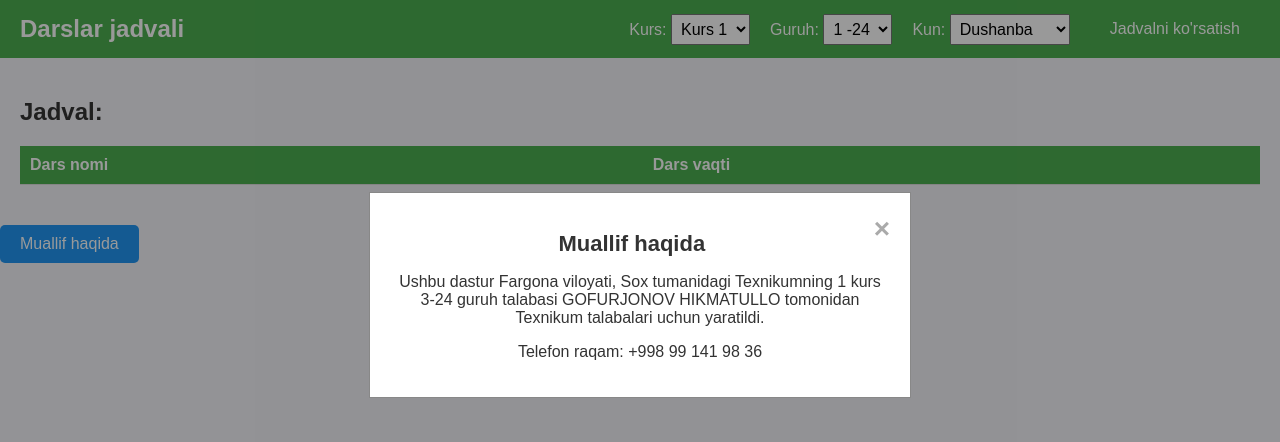
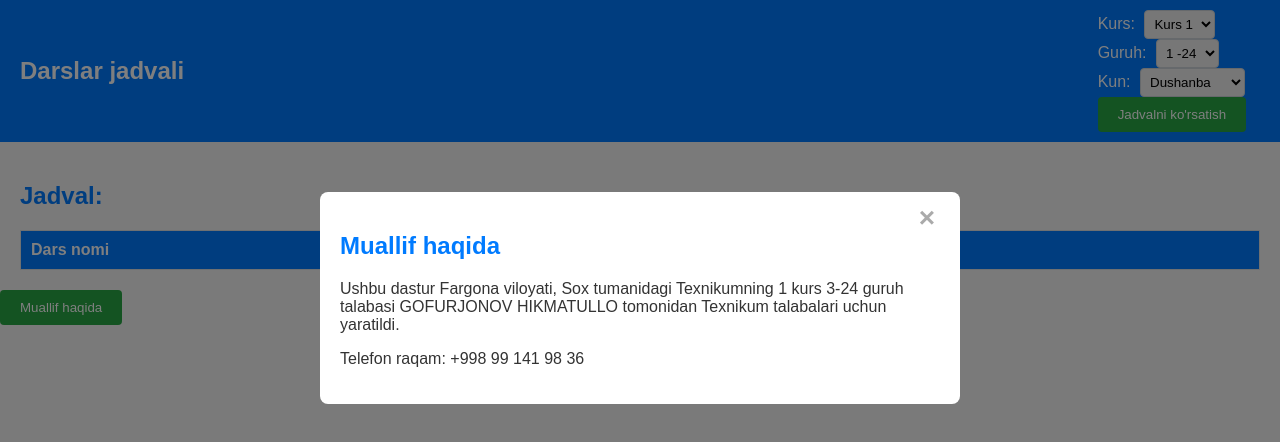
Before and after one commit to Hiki0611/darslar-tartibi.github.io, a plain HTML site: page index.html in a window 1280 px wide. Both pictures are taken after a click on the button "Muallif haqida". Drawn offline with Linux system fonts and the light colour scheme.

Commit message:
Update style.css

```diff
--- a/style.css
+++ b/style.css
@@ -1,107 +1,92 @@
-/* Основные стили */
+/* Общие стили */
 body {
   font-family: Arial, sans-serif;
-  background-color: #f4f4f9;
+  background-color: #f5f5f5;
+  color: #333333;
   margin: 0;
   padding: 0;
 }
 
-/* Навигационная панель */
+header {
+  background-color: #007bff;
+  color: #ffffff;
+  padding: 10px 0;
+}
+
 .navbar {
-  background-color: #4CAF50;
-  padding: 10px 20px;
   display: flex;
   justify-content: space-between;
   align-items: center;
+  padding: 0 20px;
 }
 
-.navbar .logo h1 {
-  color: white;
+.logo h1 {
   margin: 0;
 }
 
 .navbar-links {
   display: flex;
+  align-items: center;
 }
 
-.navbar-links form {
-  display: flex;
-  align-items: center;
-  gap: 20px;
+.form-group {
+  margin-right: 15px;
 }
 
-.form-group label {
-  color: white;
+label {
+  margin-right: 5px;
 }
 
 select {
   padding: 5px;
-  font-size: 16px;
+  border: 1px solid #ced4da;
+  border-radius: 4px;
 }
 
 button {
-  background-color: #4CAF50;
-  color: white;
   padding: 10px 20px;
+  background-color: #28a745;
+  color: #ffffff;
   border: none;
+  border-radius: 4px;
   cursor: pointer;
-  font-size: 16px;
-  border-radius: 5px;
+  transition: background-color 0.3s;
 }
 
 button:hover {
-  background-color: #45a049;
+  background-color: #218838;
 }
 
-/* Контейнер для расписания */
 .container {
   padding: 20px;
 }
 
 h2 {
-  font-size: 24px;
-  color: #333;
+  color: #007bff;
 }
 
-/* Таблица расписания */
-#schedule-table {
+table {
   width: 100%;
   border-collapse: collapse;
-  margin-top: 20px;
+  margin-top: 10px;
 }
 
-#schedule-table th, #schedule-table td {
+th, td {
   padding: 10px;
+  border: 1px solid #dee2e6;
   text-align: left;
-  border-bottom: 1px solid #ddd;
 }
 
-#schedule-table th {
-  background-color: #4CAF50;
-  color: white;
+th {
+  background-color: #007bff;
+  color: #ffffff;
 }
 
-#schedule-table td {
-  background-color: #f9f9f9;
+td {
+  background-color: #ffffff;
 }
 
-/* Стили для кнопки "Muallif haqida" и модального окна */
-#author-btn {
-  background-color: #2196F3;
-  color: white;
-  padding: 10px 20px;
-  border: none;
-  cursor: pointer;
-  font-size: 16px;
-  border-radius: 5px;
-  margin-top: 20px;
-}
-
-#author-btn:hover {
-  background-color: #1976D2;
-}
-
-/* Модальное окно */
+/* Стили для модального окна */
 .modal {
   display: none;
   position: fixed;
@@ -110,64 +95,31 @@ h2 {
   top: 0;
   width: 100%;
   height: 100%;
-  background-color: rgba(0, 0, 0, 0.4); /* Полупрозрачный фон */
-  overflow: auto;
+  background-color: rgba(0, 0, 0, 0.5);
 }
 
 .modal-content {
-  background-color: #fff;
+  background-color: #ffffff;
   margin: 15% auto;
   padding: 20px;
-  border: 1px solid #888;
+  border-radius: 8px;
   width: 80%;
-  max-width: 500px;
-  text-align: center;
+  max-width: 600px;
+  position: relative;
 }
 
-#close-btn {
-  color: #aaa;
-  float: right;
+.close {
+  color: #aaaaaa;
   font-size: 28px;
   font-weight: bold;
+  position: absolute;
+  top: 10px;
+  right: 25px;
   cursor: pointer;
 }
 
-#close-btn:hover,
-#close-btn:focus {
-  color: black;
+.close:hover,
+.close:focus {
+  color: #000000;
   text-decoration: none;
-  cursor: pointer;
 }
-
-.modal-content h2 {
-  font-size: 22px;
-  margin-bottom: 15px;
-}
-
-.modal-content p {
-  font-size: 16px;
-  color: #333;
-}
-
-/* Стиль для мобильных устройств */
-@media screen and (max-width: 600px) {
-  .navbar {
-    flex-direction: column;
-    align-items: flex-start;
-  }
-
-  .navbar-links {
-    flex-direction: column;
-    gap: 10px;
-  }
-
-  select, button {
-    width: 100%;
-    font-size: 14px;
-  }
-
-  #schedule-table {
-    width: 100%;
-    margin-top: 15px;
-  }
-}
```
